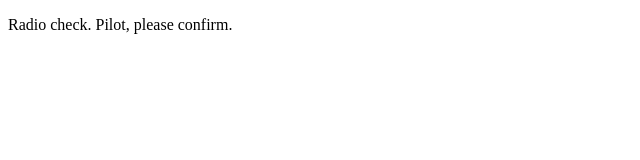
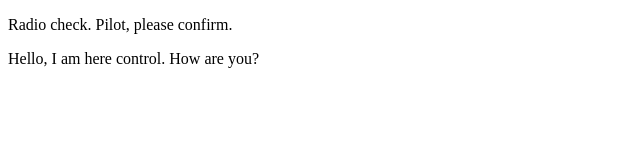
Before and after one commit to Ndietz21/communication-log, a plain HTML site: page index.html in a window 1280 px wide. Shown: the whole page, without its empty margins (0-640 px from the left). Drawn offline with Linux system fonts and the light colour scheme.

Commit message:
Response 1 from pilot

```diff
--- a/index.html
+++ b/index.html
@@ -2,5 +2,6 @@
 <html>
    <body>
       <p>Radio check. Pilot, please confirm.</p>
+      <p>Hello, I am here control. How are you?</p>
    </body>
 </html>
```
